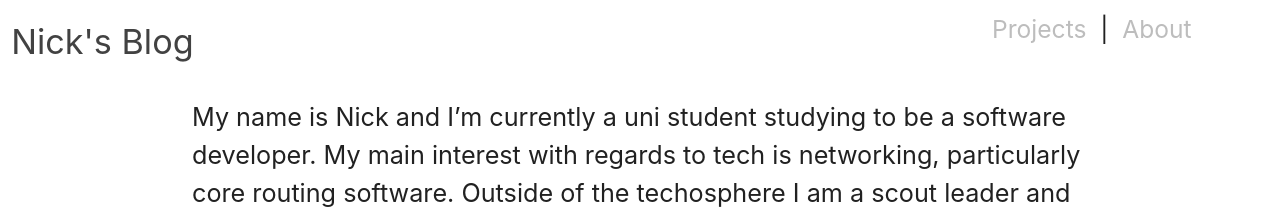
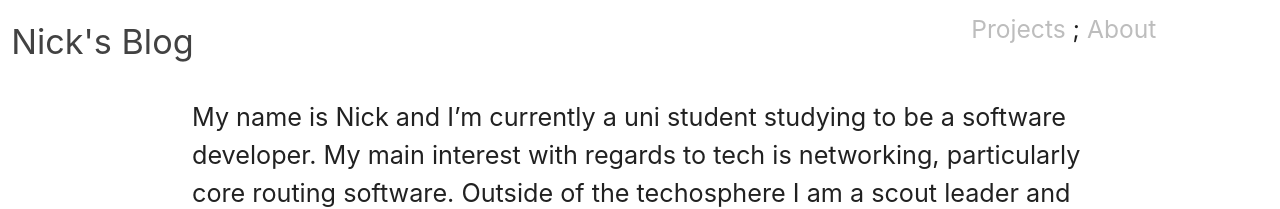
Before and after one commit to nick96/x-nick96.github.io, a Jekyll site: the page built from about.md, in a window 1280 px wide. Shown: the top 209 px of the page. Built offline with Jekyll 4.4.1, drawn with Linux system fonts in a browser that asks for light colours.

Commit message:
Fixes to header

```diff
--- a/_includes/header.html
+++ b/_includes/header.html
@@ -16,13 +16,16 @@
 	{%- if page_paths -%}
 	    {%- for path in page_paths -%}
 		    {%- assign my_page = site.pages | where: "path", path | first -%}
-		    &nbsp{{ prefix }}&nbsp
-			{%- if my_page.title -%}
+	{%- if my_page.title -%}
+	<span>
+
+		    {{prefix}}
 			<a href="{{ my_page.url | relative_url }}" style="color:#bdbdbd">
 			  {{ my_page.title | escape }}
 			</a>
+			</span>
 		    {%- endif -%}
-		    {%- assign prefix = "|" -%}
+		    {%- assign prefix = ";" -%}
 	    {%- endfor -%}
 	{%- endif -%}
 	</h5>
```
